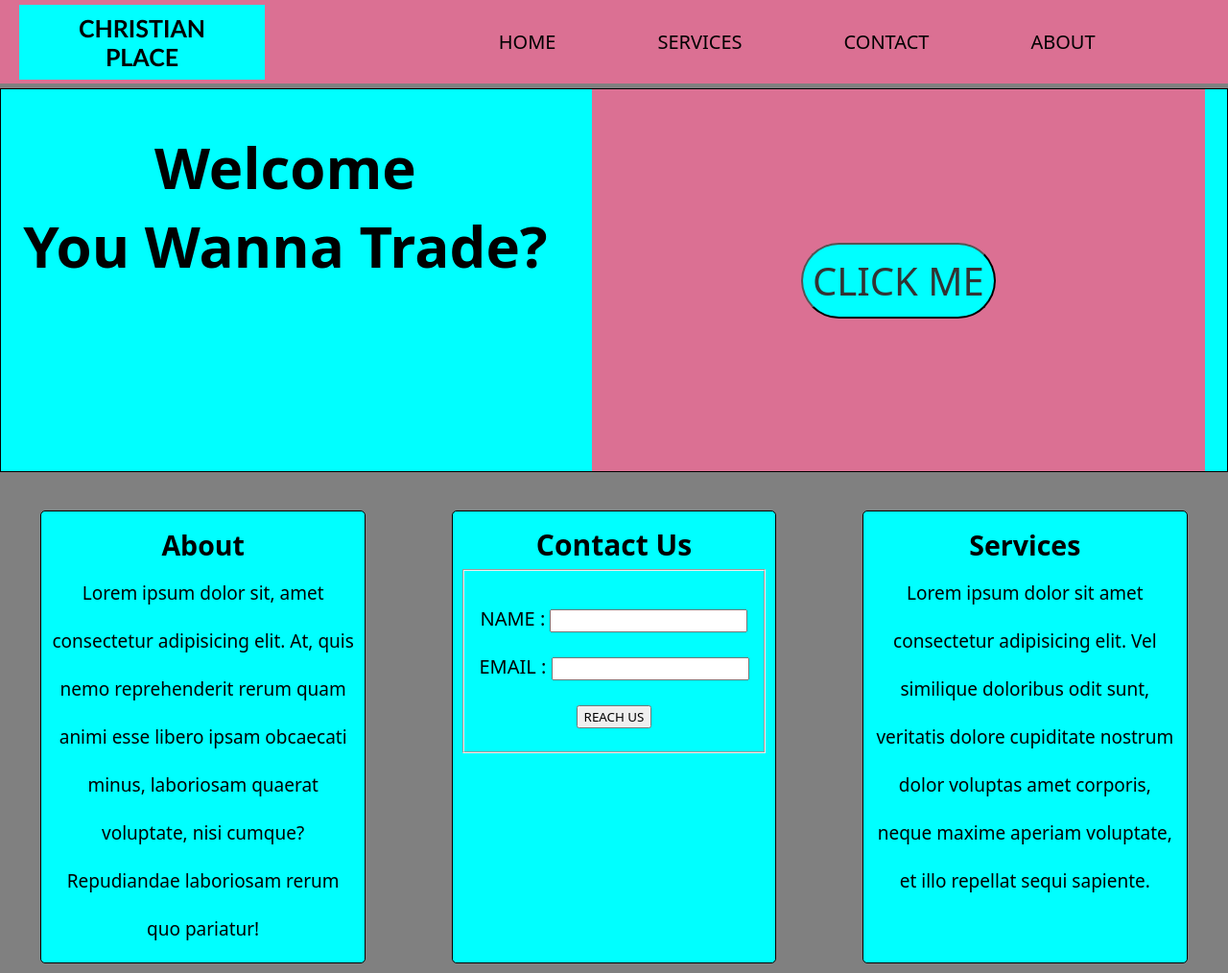
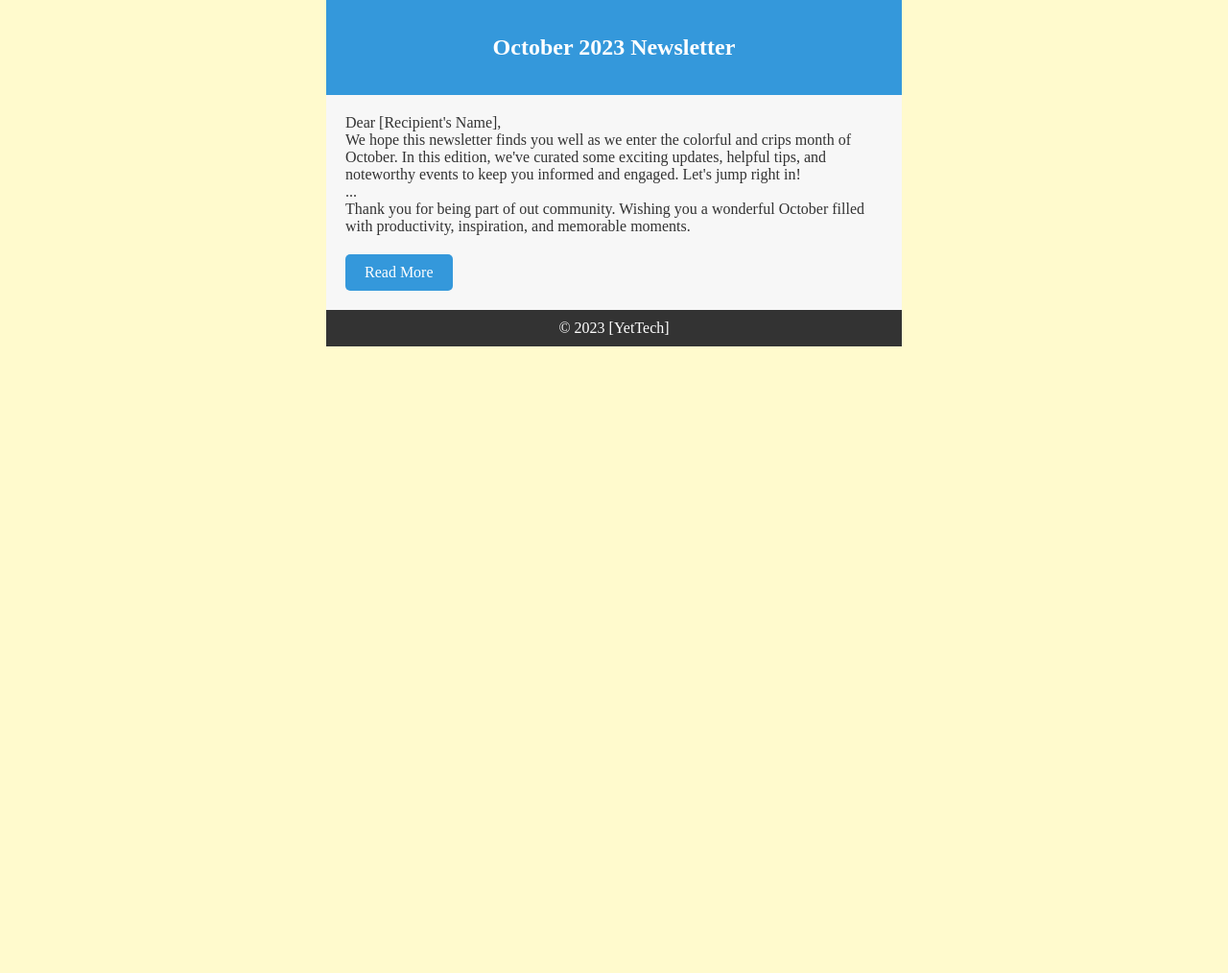
Before and after one commit to Alldlights/Web_Dev_Journey, a plain HTML site: page my work/index.html in a window 1280 px wide. Shown: the whole page at 96% size. After the commit the page ends 800 px from the top, so only its background shows below. Drawn offline with Linux system fonts and the light colour scheme.

Commit message:
new work

```diff
--- a/my work/index.html
+++ b/my work/index.html
@@ -2,211 +2,25 @@
 <html lang="en">
 <head>
     <meta charset="UTF-8">
-    <meta http-equiv="X-UA-Compatible" content="IE=edge">
-    <meta name="viewport" content="width=div, initial-scale=1.0">
-    <title>Nft Me</title>
-    <style>
-        *{
-            margin: 0 auto;
-            color: black;
-            box-sizing: border-box;
-            padding: 0 auto;
-            font-family: system-ui, -apple-system, BlinkMacSystemFont, 'Segoe UI', Roboto, Oxygen, Ubuntu, Cantarell, 'Open Sans', 'Helvetica Neue', sans-serif;
-        }
-        html {
-            background-color: grey;
-        }
-
-        header {
-            display: flex;
-            justify-content: center;
-            align-items: center;
-            background-color: palevioletred;
-        }
-
-        header nav ul {
-            display: flex;
-            list-style: none;
-            gap: 100px;
-            padding: 30px;
-            font-size: 20px;
-            text-transform: uppercase;
-        }
-
-        header nav ul li a {
-            text-decoration: none;
-            padding: 3px;
-        }
-        header nav ul li a:hover {
-            transition: 0.5s;
-            background-color: aqua;
-        }
-
-        header strong {
-            background-color: aqua;
-            width: 20%;
-            font-size: 25px;
-            text-align: center;
-            font-family:'Trebuchet MS', 'Lucida Sans Unicode', 'Lucida Grande', 'Lucida Sans', Arial, sans-serif;
-            margin-left: 20px;
-            padding-top: 9px;
-            padding-bottom: 9px;
-        }
-
-        main{
-            height: 50vh;
-            border: 1px solid;
-            background-color: aqua;
-            display: flex;
-            margin-top: 5px;
-        }
-        main h1 {
-            text-align: center;
-            display: flex;
-            flex-wrap: wrap;
-            font-size: 60px;
-            padding-top: 40px;
-            text-transform: capitalize;
-
-        }
-        main div {
-            background-color: #fff;
-
-            width: 50%;
-            height: 100%;
-            float: right;
-            background-color: palevioletred;
-            box-shadow: rgba(0, 0, 0, 1);
-        }
-        .btn {
-            display: flex;
-            flex-direction: column;
-            justify-content: center;
-            flex-wrap: wrap;
-        }
-
-        .btn button {
-            padding: 10px;
-            border-radius: 60px;
-            font-size: xx-large;
-            background-color: aqua;
-        }
-
-        .btn button a {
-            text-decoration: none;
-            color: #333;
-            font-size: 40px;
-        }
-        .btn button a:hover {
-            background-color: palevioletred;
-            border-radius: 50px;
-            transition: 0.5s;
-        }
-
-        section {
-            display: grid;
-            grid-template-columns: 1fr 1fr 1fr;
-            column-gap: 5px;
-            margin-top: 20px;
-
-        }
-        .col1 {
-            border: 1px solid black;
-            width: 80%;
-            text-align: center;
-            font-size: 19px;
-            margin-top: 20px;
-            margin-bottom: 10px;
-            border-radius: 5px;
-            padding: 10px;
-            background-color: aqua;
-            line-height: 50px;
-
-
-        }
-        .col2 {
-            border: 1px solid black;
-            width: 80%;
-            text-align: center;
-            font-size: 20px;
-            margin-top: 20px;
-            margin-bottom: 10px;
-            border-radius: 5px;
-            padding: 10px;
-            background-color: aqua;
-            line-height: 50px;
-        }
-        .col3 {
-            border: 1px solid black;
-            width: 80%;
-            text-align: center;
-            font-size: 19px;
-            margin-top: 20px;
-            margin-bottom: 10px;
-            border-radius: 5px;
-            padding: 10px;
-            background-color: aqua;
-            line-height: 50px;
-
-        }
-        form fieldset{
-            width: 100%;
-            padding-top: 25px;
-            text-transform: uppercase;
-
-
-        }
-
-
-
-
-    </style>
+    <meta name="viewport" content="width=device-width, initial-scale=1.0">
+    <link rel="stylesheet" type="text/css" href="style.css">
+    <title>Email Newsletter</title>
 </head>
 <body>
-        <header>
-            <strong>CHRISTIAN<br> PLACE</strong>
-
-            <nav>
-                <ul>
-                    <li><a href="#">Home</a></li>
-                    <li><a href="#">Services</a></li>
-                    <li><a href="#">Contact</a></li>
-                    <li><a href="#">About</a></li>
-
-                </ul>
-            </nav>
-        </header>
-
-    <main>
-        <h1>welcome <br>
-        You wanna Trade?</h1>
-    <div class="btn">
-        <button><a href="#">CLICK ME</a></button>
-    </div>
-    </main>
-
-    <section>
-        <div class="col1"><h2>About</h2>
-        <p>Lorem ipsum dolor sit, amet consectetur adipisicing elit. At, quis nemo reprehenderit rerum quam animi esse libero ipsam obcaecati minus, laboriosam quaerat voluptate,
-             nisi cumque? Repudiandae laboriosam rerum quo pariatur!</p></div>
-        <div class="col2">
-            <h2>Contact Us</h2>
-        <form>
-            <fieldset>
-        <label for="name">Name :</label>
-        <input type="text" id="name"><br>
-        <label for="email">Email :</label>
-        <input type="text" id="email"><br>
-       <button>REACH US</button>
-    </fieldset>
-        </form>
+    <div class="cont">
+        <div class="header">
+            <h1>October 2023 Newsletter</h1>
         </div>
-        <div class="col3">
-            <h2>Services</h2>
-        <p>Lorem ipsum dolor sit amet consectetur adipisicing elit. Vel similique doloribus odit sunt, veritatis dolore cupiditate nostrum dolor voluptas amet corporis, neque maxime aperiam voluptate, et illo repellat sequi sapiente.</p>
+        <div class="content">
+            <p>Dear [Recipient's Name],</p>
+            <p>We hope this newsletter finds you well as we enter the colorful and crips month of October. In this edition, we've curated some exciting updates, helpful tips, and noteworthy events to keep you informed and engaged. Let's jump right in! </p>
+            <p>...</p>
+            <p>Thank you for being part of out community. Wishing you a wonderful October filled with productivity, inspiration, and memorable moments.</p>
+            <a href="[Link]" class="btn">Read More</a>
         </div>
-    </section>
-
+        <div class="footer">
+            &copy; 2023 [YetTech]
+        </div>
     </div>
 </body>
 </html>
--- /dev/null
+++ b/my work/style.css
@@ -0,0 +1,48 @@
+body, p {
+    margin: 0;
+    padding: 0;
+}
+body{
+    background-color: lemonchiffon;
+}
+
+.cont {
+    width: 100%;
+    max-width: 600px;
+    margin: 0 auto;
+    background-color: #f7f7f7;
+
+}
+.header {
+    background-color: #3498db;
+    color: #fff;
+    text-align: center;
+    padding: 20px;
+
+}
+.header h1 {
+    font-size: 24px;
+}
+.content {
+    padding: 20px;
+}
+.content p {
+    font-size: 16px;
+    color: #333;
+}
+.btn {
+    display: inline-block;
+    padding: 10px 20px;
+    background-color: #3498db;
+    color: #fff;
+    text-decoration: none;
+    border-radius: 5px;
+    margin-top: 20px;
+}
+
+.footer {
+    background-color: #333;
+    color: #fff;
+    text-align: center;
+    padding: 10px;
+}
```
